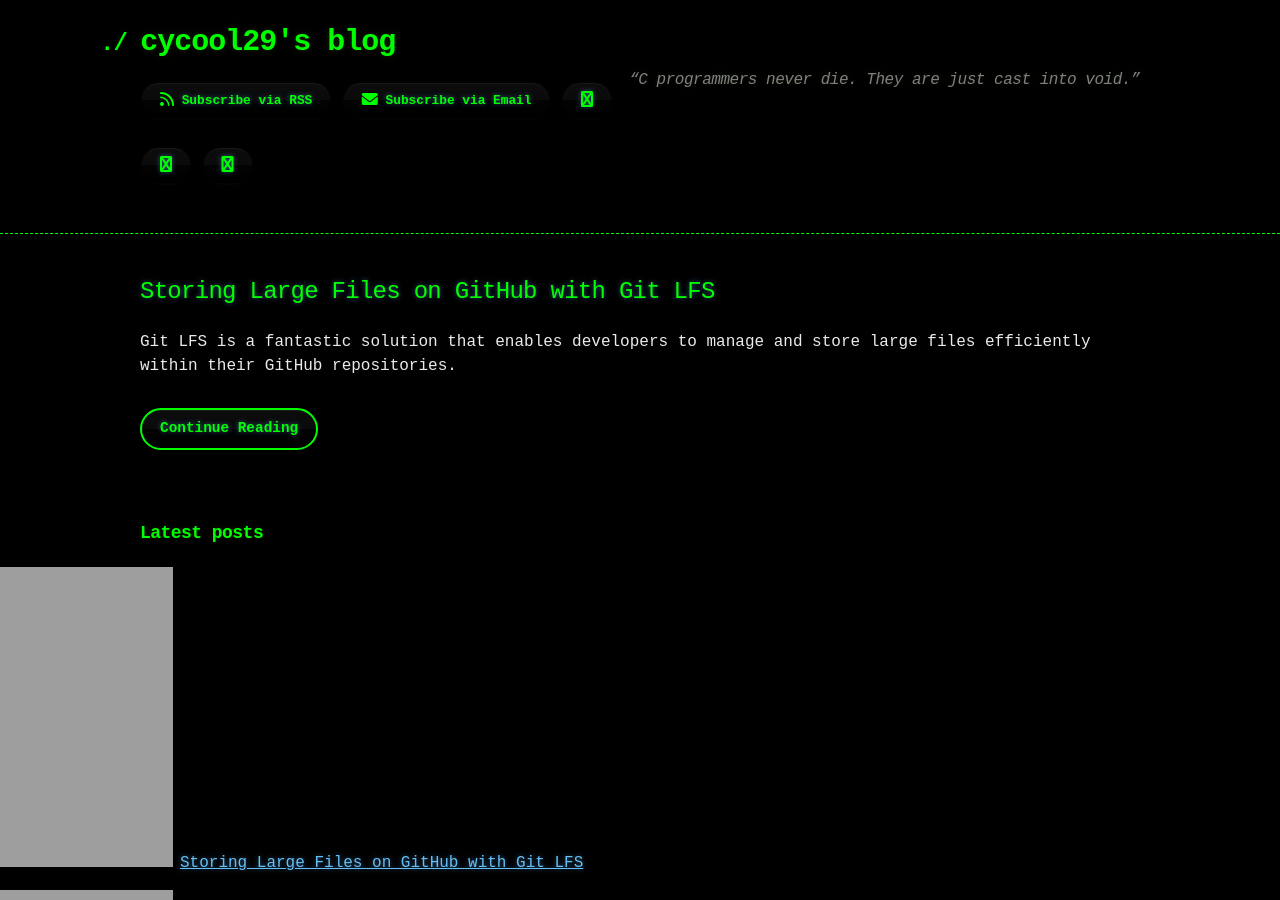
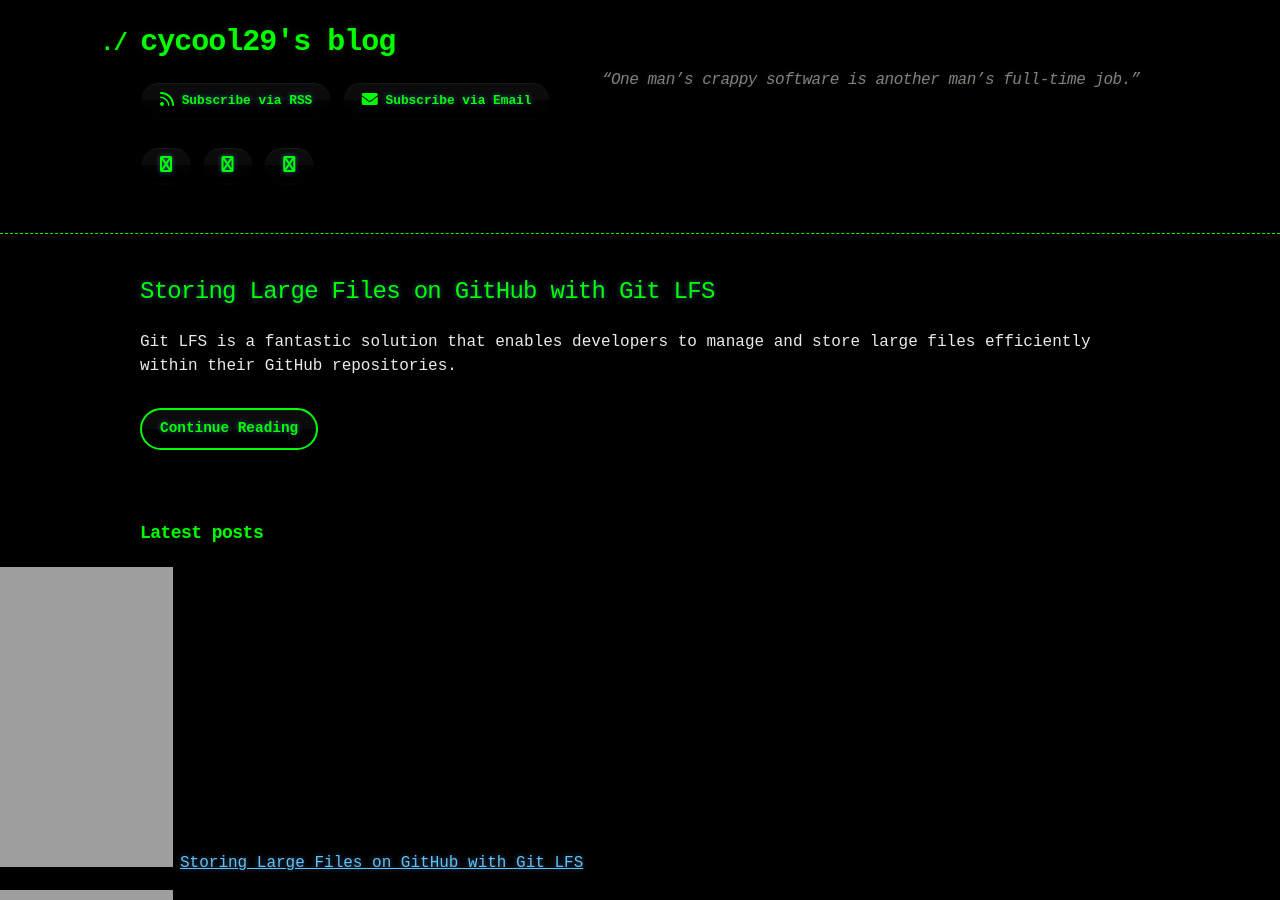
Before and after one commit to cycool29/cycool29.github.io, a Jekyll site: the page built from index.md, in a window 1280 px wide and 900 px high. Built offline with Jekyll 4.4.1, drawn with Linux system fonts in a browser that asks for light colours; a style sheet for code colours, icons or effects is not loaded.

Commit message:
Update quotes

```diff
--- a/_config.yml
+++ b/_config.yml
@@ -1,5 +1,5 @@
 title: cycool29's blog
-description: "“C programmers never die. They are just cast into void.” "
+description: "“One man’s crappy software is another man’s full-time job.” "
 bio: A high school student. Intermediate in Python, Git, Bash. Learning JavaScript. He/Him. "
 author: cycool29
 url: https://cycool29.github.io
```
